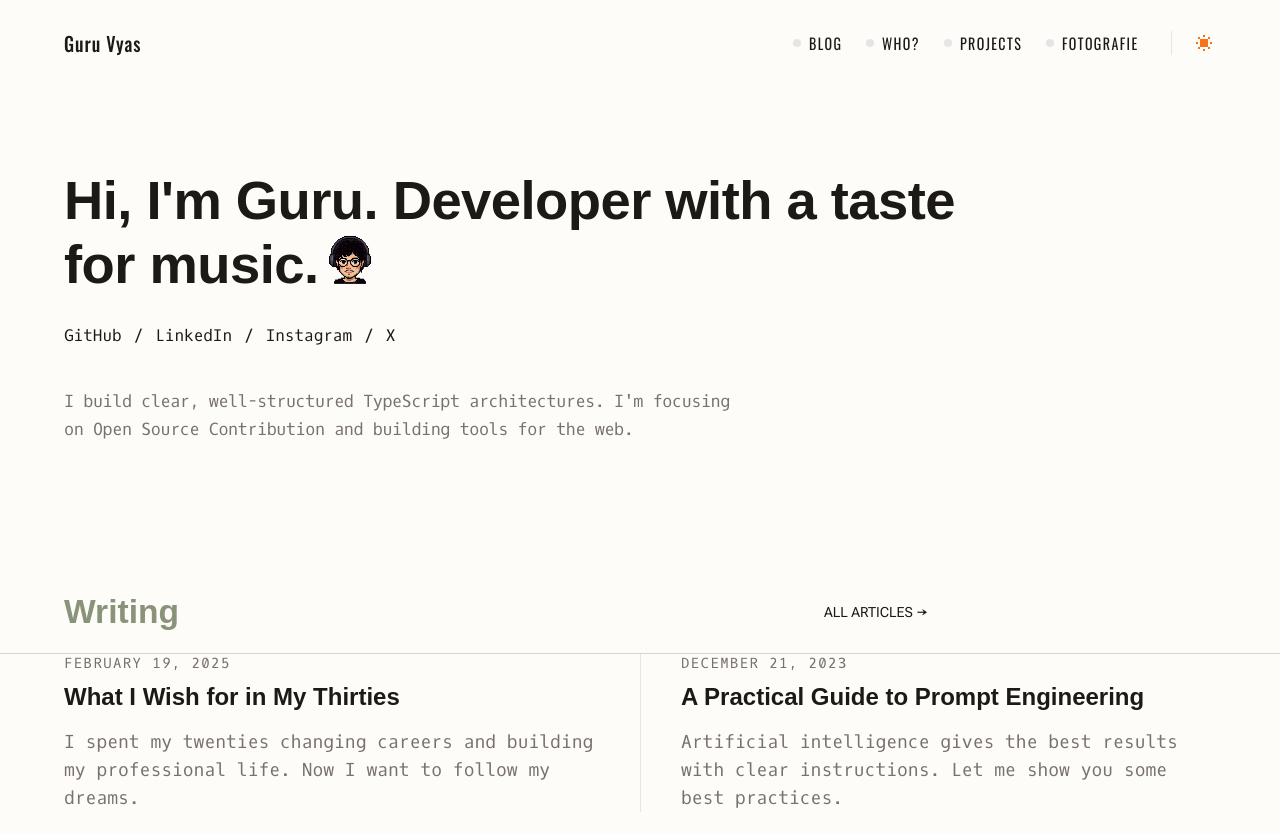
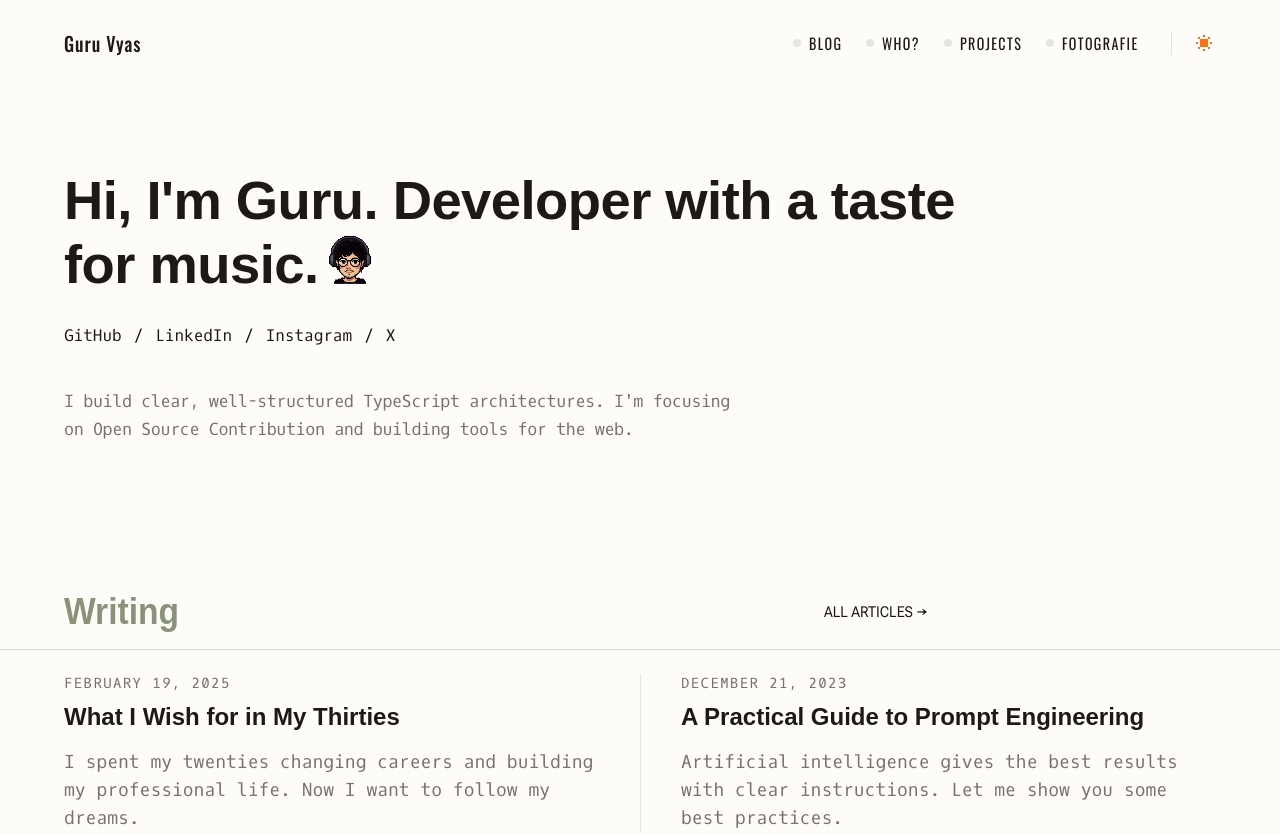
Before and after one commit to wakeupguruu/portfolio, a Next.js app: page / in a window 1280 px wide. Shown: the top 834 px of the page. Built offline with nearby package versions, Linux system fonts and the light colour scheme; a web font is replaced by a local one.

Commit message:
style: diff shades of olive for dark and light theme

```diff
--- a/app/globals.css
+++ b/app/globals.css
@@ -8,7 +8,7 @@
   --muted: #57534e;
   --border: #e7e5e4;
   --heading: #1c1917;
-  --accent: #5c5f56;
+  --accent: #89937a;
   --description-text: #79716b;
   --hello-text: #1c1917;
 }
@@ -149,7 +149,7 @@ a:hover {
   --text-footer: #525252; /* neutral-600 */
   /* User requested specific separator colors */
   --border-separator: #d6d3d1;
-  --color-underline: #89937a;
+  --color-underline: var(--accent);
 }
 
 .dark {
--- a/app/layout.tsx
+++ b/app/layout.tsx
@@ -40,8 +40,8 @@ const vt323 = VT323({
 });
 
 export const metadata: Metadata = {
-  title: "Guru Vyas — Developer with an aesthetic sense",
-  description: "Portfolio of Guru Vyas. Developer with an aesthetic sense. Writing, work, photos, and contact.",
+  title: "Guru Vyas",
+  description: "Portfolio of Guru Vyas",
 };
 
 const sourceCodePro = Source_Code_Pro({
--- a/app/page.tsx
+++ b/app/page.tsx
@@ -78,13 +78,13 @@ export default function Home() {
       {/* Writing */}
       <Section>
         <Container>
-          <div className="mb-4 flex items-center justify-between w-full md:w-[75%]">
-            <h2 className="font-tasa text-[2.1rem] font-semibold text-[#89937a]!" style={{ color: '#89937a' }}>Writing</h2>
-            <Link href="#" className="text-sm font-robot">ALL ARTICLES →</Link>
+          <div className="mb-3 flex items-center justify-between w-full md:w-[75%]">
+            <h2 className="font-tasa scale-y-[1.075] text-[2.1rem] font-semibold" style={{ color: 'var(--accent)' }}>Writing</h2>
+            <Link href="#" className="text-sm scale-y-[1.075] font-robot">ALL ARTICLES →</Link>
           </div>
         </Container>
 
-        <div className="w-full border-t border-custom-separator" style={{ borderColor: 'var(--border-separator)' }}></div>
+        <div className="w-full mb-6 border-t border-custom-separator" style={{ borderColor: 'var(--border-separator)' }}></div>
 
         <Container>
           {/* Two-column grid with center divider and row separators */}
@@ -124,7 +124,7 @@ export default function Home() {
       <Section>
         <Container>
           <div className="mb-5 grid grid-cols-[1fr_auto] items-center w-full md:w-[75%]">
-            <h2 className="font-tasa text-3xl font-semibold text-[#89937a]!" style={{ color: '#89937a' }}>Photographs</h2>
+            <h2 className="font-tasa text-3xl font-semibold" style={{ color: 'var(--accent)' }}>Photographs</h2>
             <Link href="#" className="text-sm font-robot">MORE PHOTOGRAPHS →</Link>
           </div>
 
--- a/components/Header.tsx
+++ b/components/Header.tsx
@@ -38,12 +38,12 @@ export function Header() {
             >
               {/* Circle: Light gray by default, Olive on group hover */}
               <div
-                className="h-2 w-2 rounded-full bg-[#e5e5e5] transition-colors duration-200 group-hover:bg-[#89937a]"
+                className="h-2 w-2 rounded-full bg-[#e5e5e5] transition-colors duration-200 group-hover:bg-accent"
                 aria-hidden="true"
               />
 
               {/* Text: Tall and slim (text-lg + tracking-tight), theme-aware default, Olive on group hover */}
-              <span className="inline-block transform scale-y-110 text-sm tracking-widest uppercase text-muted-foreground transition-colors duration-200 group-hover:text-[#89937a] font-oswald">
+              <span className="inline-block transform scale-y-110 text-sm tracking-widest uppercase text-muted-foreground transition-colors duration-200 group-hover:text-accent font-oswald">
                 {link.label}
               </span>
             </Link>
```
